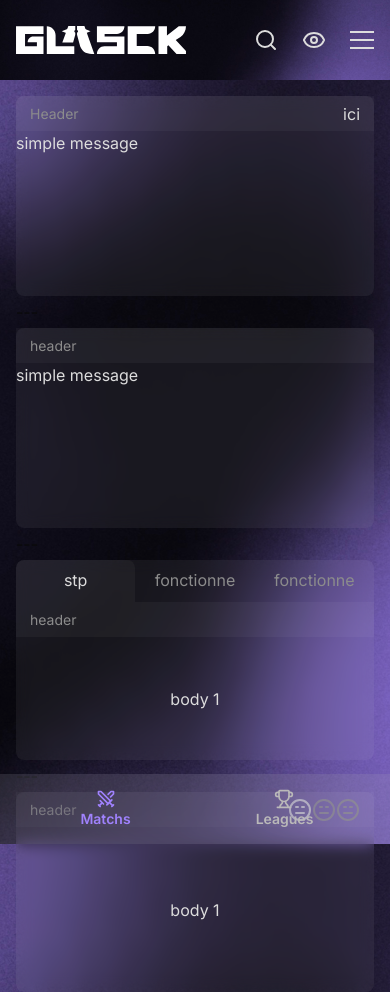
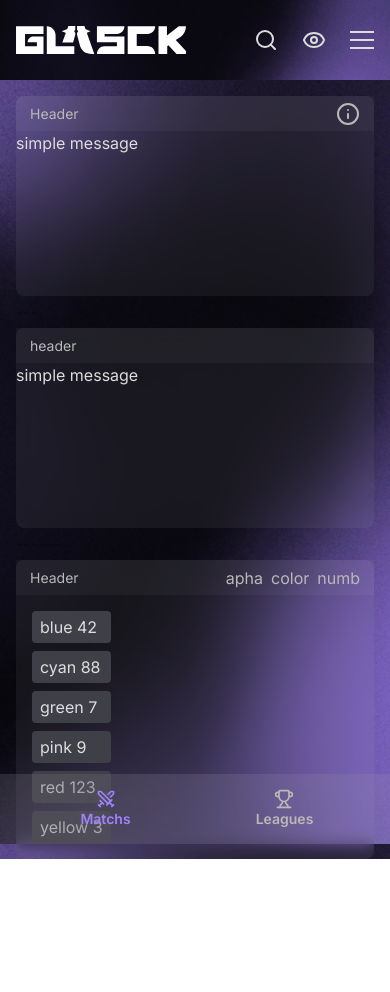
Before and after one commit to Glasck-int/LolWebsite, a Next.js app: page /en in a window 390 px wide. After the commit the page ends 859 px from the top, so only its background shows below. Built offline with nearby package versions, Linux system fonts and the light colour scheme.

Commit message:
push v1 of sorting

```diff
--- a/src/app/[locale]/page.tsx
+++ b/src/app/[locale]/page.tsx
@@ -12,8 +12,14 @@ import {
     CardBodyMultipleContent,
     CardHeaderSelector,
 } from '@/components/ui/card/Card'
+import {
+    CardHeaderSort,
+    CardHeaderSortContent,
+} from '@/components/ui/card/CardSort'
+
 import { Annoyed } from 'lucide-react'
 import { SubTitle } from '@/components/ui/text/SubTitle'
+import { SortedList } from '@/components/ui/card/exemple/BodySort'
 
 export default function Home() {
     return (
@@ -44,7 +50,7 @@ export default function Home() {
                 </Card>
             </div>
             ---
-            <div className=" h-[200px]">
+            {/* <div className=" h-[200px]">
                 <Card>
                     <CardHeader>
                         <CardHeaderColumn>
@@ -116,6 +122,32 @@ export default function Home() {
                         </CardBodyMultiple>
                     </CardBody>
                 </Card>
+            </div> */}
+            ---
+            <div className="">
+                <Card>
+                    <CardHeaderSort>
+                        <CardHeader>
+                            <CardHeaderBase className="flex justify-between">
+                                <SubTitle>Header</SubTitle>
+                                <div className='flex gap-2'>
+                                    <CardHeaderSortContent sortName={'aplha'}>
+                                        <p className="text-inherit">apha</p>
+                                    </CardHeaderSortContent>
+                                    <CardHeaderSortContent sortName={'color'}>
+                                        <p className="text-inherit">color</p>
+                                    </CardHeaderSortContent>
+                                    <CardHeaderSortContent sortName={'numb'}>
+                                        <p className="text-inherit">numb</p>
+                                    </CardHeaderSortContent>
+                                </div>
+                            </CardHeaderBase>
+                        </CardHeader>
+                        <CardBody>
+                            <SortedList />
+                        </CardBody>
+                    </CardHeaderSort>
+                </Card>
             </div>
             <Footer />
         </div>
--- a/src/components/ui/card/Card.tsx
+++ b/src/components/ui/card/Card.tsx
@@ -12,15 +12,9 @@ import React, {
 import { createContext } from 'react'
 import { motion, AnimatePresence } from 'framer-motion'
 
-interface CardProps {
+export interface CardProps {
     children: React.ReactNode
     className?: string
-}
-
-interface CardTabProps{
-    children: ReactNode
-    className?: string
-    index?: number
 }
 
 interface CardSectionProps {
@@ -52,7 +46,7 @@ function getHeaderTw(bg = true) {
     return bg ? str + 'bg-white-04 ' : str
 }
 
-export const Card = ({ children, className }: CardProps) => {
+export const Card = ({ children, className = '' }: CardProps) => {
     const [activeIndex, setActiveIndex] = useState(0)
 
     return (
@@ -69,7 +63,11 @@ export const Card = ({ children, className }: CardProps) => {
     )
 }
 
-export const CardToolTip = ({ children, className = "", info }: CardToolTip) => {
+export const CardToolTip = ({
+    children,
+    className = '',
+    info,
+}: CardToolTip) => {
     const [self, setSelf] = useState<HTMLElement | null>(null)
     const selfRef = useRef<HTMLDivElement>(null)
 
@@ -88,14 +86,15 @@ export const CardToolTip = ({ children, className = "", info }: CardToolTip) =>
             }
         >
             {children}
-            <Tooltip content={info}>
-                <p>ici</p>
-            </Tooltip>
+            <Tooltip content={info} />
         </div>
     )
 }
 
-export const CardHeaderBase = ({ children, className = "" }: CardSectionProps) => {
+export const CardHeaderBase = ({
+    children,
+    className = '',
+}: CardSectionProps) => {
     return (
         <div
             className={
@@ -125,7 +124,7 @@ export const CardHeaderSelector = ({
                             className={` cursor-pointer ${
                                 activeIndex === index
                                     ? 'text-white'
-                                    : 'text-grey'
+                                    : 'text-grey hover:text-clear-grey'
                             }`}
                             onClick={() => setActiveIndex(index)}
                         >
@@ -139,7 +138,10 @@ export const CardHeaderSelector = ({
     )
 }
 
-export const CardHeaderColumn = ({ children, className="" }: CardSectionProps) => {
+export const CardHeaderColumn = ({
+    children,
+    className = '',
+}: CardSectionProps) => {
     return (
         <div className={'flex flex-col w-full' + ' ' + className}>
             {children}
@@ -147,7 +149,10 @@ export const CardHeaderColumn = ({ children, className="" }: CardSectionProps) =
     )
 }
 
-export const CardHeaderTab = ({ children, className = "" }: CardSectionProps) => {
+export const CardHeaderTab = ({
+    children,
+    className = '',
+}: CardSectionProps) => {
     const { activeIndex, setActiveIndex } = useCard()
     const tabCount = React.Children.count(children)
     const tabWidth = 100 / tabCount
@@ -169,7 +174,11 @@ export const CardHeaderTab = ({ children, className = "" }: CardSectionProps) =>
                     transform: `translateX(${100 * activeIndex}%)`,
                     width: `${tabWidth}%`,
                 }}
-                transition={{ type: 'spring', stiffness: 350, damping: 30 }}
+                transition={{
+                    type: 'tween',
+                    ease: 'easeOut', // Ou 'easeOut', 'linear' selon le ressenti
+                    duration: 0.15, // Ajuste pour + rapide ou + lent
+                }}
             />
 
             {/* Tabs */}
@@ -180,7 +189,7 @@ export const CardHeaderTab = ({ children, className = "" }: CardSectionProps) =>
                             className={`z-10 flex-1 text-center cursor-pointer px-2 py-2 transition-colors duration-100 ${
                                 activeIndex === index
                                     ? 'text-white'
-                                    : 'text-grey'
+                                    : 'text-grey hover:text-clear-grey'
                             } ${className ?? ''}`}
                             onClick={() => setActiveIndex(index)}
                         >
@@ -194,15 +203,14 @@ export const CardHeaderTab = ({ children, className = "" }: CardSectionProps) =>
     )
 }
 
-export const CardHeaderTabContent = ({children, className = ""}: CardSectionProps) => {
-    return (
-        <div className={'w-full h-full' + " " + className}>
-            {children}
-        </div>
-    )
+export const CardHeaderTabContent = ({
+    children,
+    className = '',
+}: CardSectionProps) => {
+    return <div className={'w-full h-full' + ' ' + className}>{children}</div>
 }
 
-export const CardHeader = ({ children, className = "" }: CardSectionProps) => {
+export const CardHeader = ({ children, className = '' }: CardSectionProps) => {
     return (
         <div
             className={`w-full default-top-border-radius text-sm color-grey  flex items-center ${
@@ -214,12 +222,8 @@ export const CardHeader = ({ children, className = "" }: CardSectionProps) => {
     )
 }
 
-export const CardBody = ({ children, className = "" }: CardSectionProps) => {
-    return (
-        <div className={`flex grow-1 ${className ?? ''}`}>
-            {children}
-        </div>
-    )
+export const CardBody = ({ children, className = '' }: CardSectionProps) => {
+    return <div className={`flex grow-1 ${className ?? ''}`}>{children}</div>
 }
 
 export const CardBodyMultiple = ({ children }: CardSectionProps) => {
@@ -242,12 +246,11 @@ export const CardBodyMultiple = ({ children }: CardSectionProps) => {
     )
 }
 
-export const CardBodyMultipleContent = ({children, className=""}:CardSectionProps)=> {
-    return (
-        <div className={'w-full h-full' + ' ' + className}>
-            {children}
-        </div>
-    )
+export const CardBodyMultipleContent = ({
+    children,
+    className = '',
+}: CardSectionProps) => {
+    return <div className={'w-full h-full' + ' ' + className}>{children}</div>
 }
 
 const CardBodyMultipleDiv = ({ children }: CardSectionProps) => {
--- /dev/null
+++ b/src/components/ui/card/CardSort.tsx
@@ -0,0 +1,62 @@
+'use client'
+
+import React, { useContext, createContext, useState, ReactNode } from 'react'
+import { CardProps } from './Card'
+
+interface CardSortProps {
+    children: ReactNode
+    className?: string
+    sortName: number | string
+}
+
+const SortContext = createContext<{
+    activeSort: string | number | undefined
+    setActiveSort: (sort: number | string | undefined) => void
+} | null>(null)
+
+export const useSort = () => {
+    const context = useContext(SortContext)
+    if (!context) {
+        throw new Error('useCard doit être utilisé dans un composant Card')
+    }
+    return context
+}
+
+export const CardHeaderSort = ({ children, className = '' }: CardProps) => {
+    const [activeSort, setActiveSort] = useState<string | number | undefined>()
+
+    return (
+        <SortContext.Provider value={{ activeSort, setActiveSort }}>
+            <div
+                className={`w-full h-full ${className}`}
+            >
+                {children}
+            </div>
+        </SortContext.Provider>
+    )
+}
+
+const toggleSort = (
+    current: string | number | undefined,
+    next: string | number
+): string | number | undefined => {
+    return current === next ? undefined : next
+}
+
+export const CardHeaderSortContent = ({
+    children,
+    className = '',
+    sortName,
+}: CardSortProps) => {
+    const { activeSort, setActiveSort } = useSort()
+
+
+    return (
+        <div
+            className={`cursor-pointer hover:text-white ${activeSort === sortName ? 'text-white' : 'text-clear-grey'} ${className}`}
+            onClick={() => setActiveSort(toggleSort(activeSort, sortName))}
+        >
+            {children}
+        </div>
+    )
+}
--- /dev/null
+++ b/src/components/ui/card/exemple/BodySort.tsx
@@ -0,0 +1,53 @@
+'use client'
+
+import React from 'react'
+import { useSort } from '../CardSort'
+
+const strings = [
+    'blue 42',
+    'green 7',
+    'red 123',
+    'yellow 3',
+    'cyan 88',
+    'pink 9',
+]
+
+const getNumberCount = (str: string) => {
+    const matches = str.match(/\d+/g)
+    return matches ? matches.reduce((sum, num) => sum + parseInt(num), 0) : 0
+}
+
+const getColorValue = (str: string) => {
+    const colorPriority = ['red', 'pink', 'orange', 'yellow', 'green', 'cyan', 'blue', 'purple']
+    const match = colorPriority.find(color => str.includes(color))
+    return match ? colorPriority.indexOf(match) : colorPriority.length
+}
+
+export const SortedList = () => {
+    const { activeSort } = useSort()
+
+    const sorted = [...strings].sort((a, b) => {
+        const sortType = activeSort ?? 'alpha'
+
+        switch (sortType) {
+            case 'alpha':
+                return a.localeCompare(b)
+            case 'color':
+                return getColorValue(a) - getColorValue(b)
+            case 'numb':
+                return getNumberCount(a) - getNumberCount(b)
+            default:
+                return 0
+        }
+    })
+
+    return (
+        <div className="flex flex-col gap-2 p-4 text-white">
+            {sorted.map((str, idx) => (
+                <div key={idx} className="px-2 py-1 bg-zinc-700 rounded">
+                    {str}
+                </div>
+            ))}
+        </div>
+    )
+}
--- a/src/components/ui/card/header/OneLineHeaderBase.tsx
+++ /dev/null
@@ -1,25 +0,0 @@
-'use client'
-
-import React from 'react'
-import { Tooltip } from '../../../utils/Tooltip'
-
-interface OneLineHeaderBaseProps {
-    className: string
-    title?: string
-    Body?: React.ComponentType
-    help?: string
-}
-
-export const OneLineHeaderBase = ({
-    className,
-    title,
-    Body,
-    help,
-}: OneLineHeaderBaseProps) => {
-    return (
-        <div className={'h-[35px] w-full flex justify-between ' + className}>
-            {title ? <p>{title}</p> : Body && <Body />}
-            <Tooltip content="help me" />
-        </div>
-    )
-}
--- a/src/components/ui/text/SubTitle.tsx
+++ b/src/components/ui/text/SubTitle.tsx
@@ -2,10 +2,11 @@ import React, { ReactNode } from 'react'
 
 interface SubTitleProps {
     children: ReactNode
+    className?: string
 }
 
-export const SubTitle = ({children} : SubTitleProps) => {
+export const SubTitle = ({children, className=''} : SubTitleProps) => {
   return (
-    <p className='text-grey text-sm md:text-base'>{children}</p>
+    <p className={`text-clear-grey text-sm md:text-base ${className}`}>{children}</p>
   )
 }
--- a/src/components/utils/Tooltip.tsx
+++ b/src/components/utils/Tooltip.tsx
@@ -124,7 +124,7 @@ export const Tooltip = ({
             onMouseLeave={handleMouseLeave}
             onMouseMove={handleMouseMove}
         >
-            {children ? children : <Info />}
+            {children ? children : <Info color='#bab9b9'/>}
             {mounted &&
                 tooltipElement &&
                 createPortal(tooltipElement, document.body)}
```
